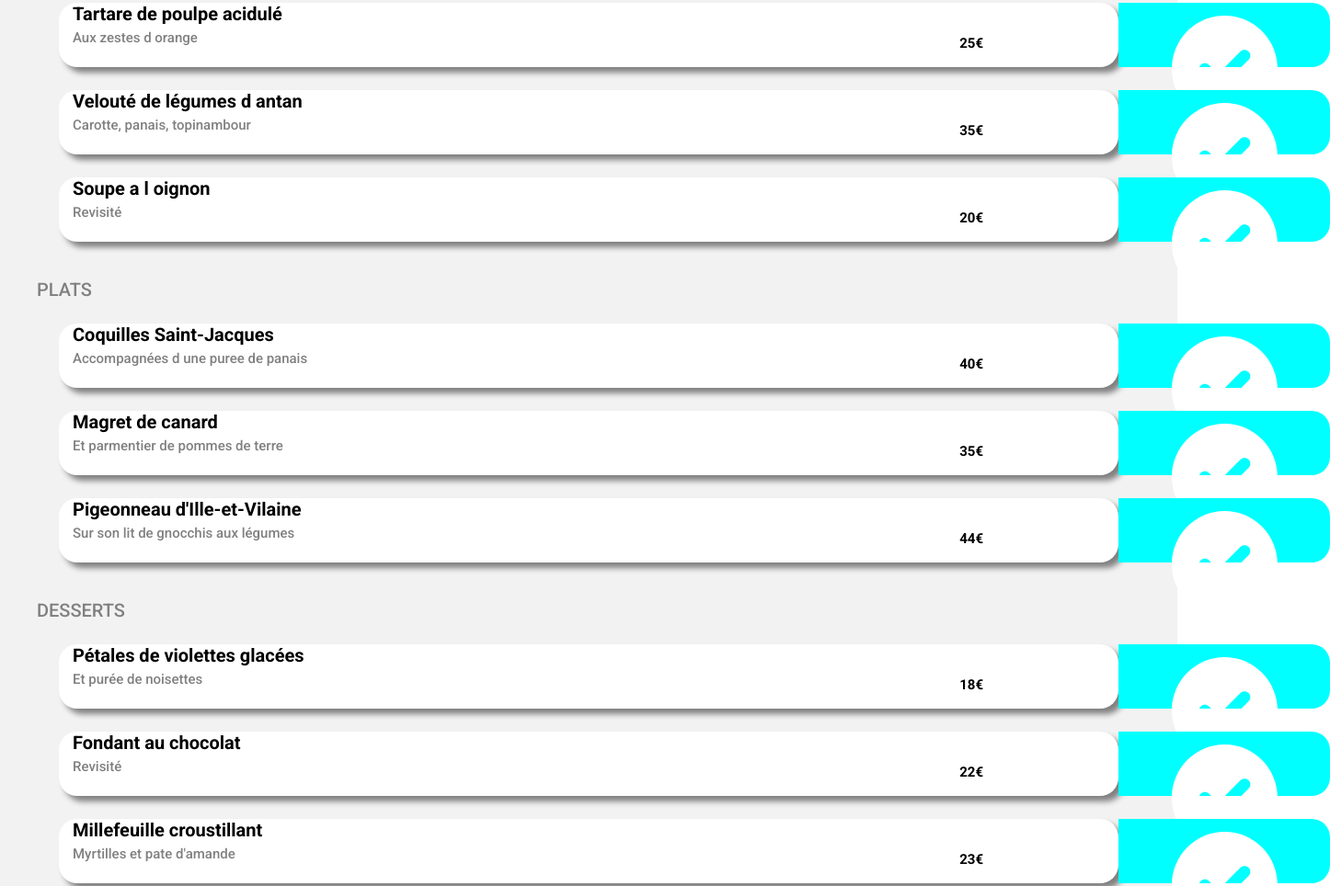
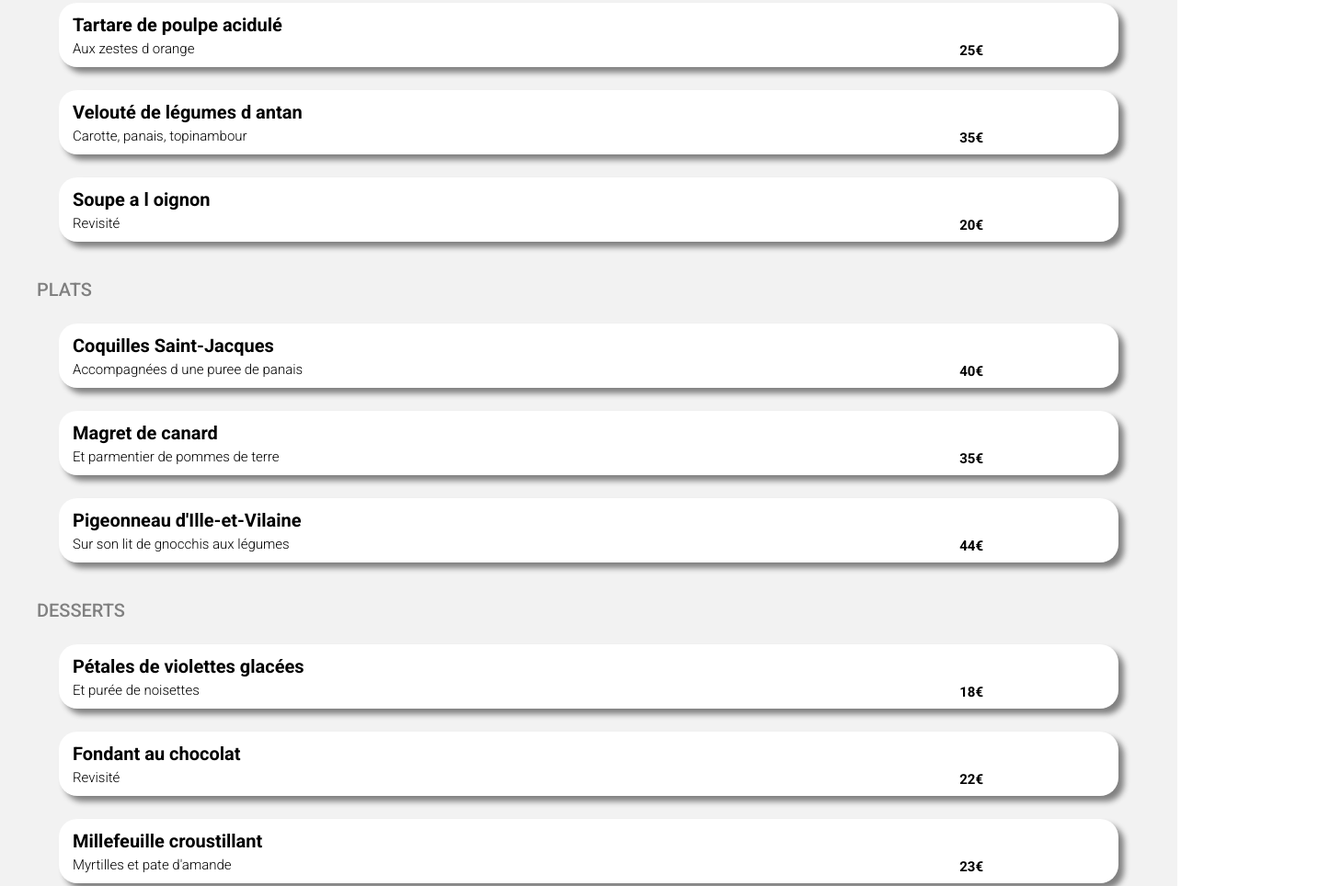
Before and after one commit to Eddy07999/Eddy_Leullier_3_04112021, a plain HTML site: page page1.html in a window 1280 px wide. Shown: the part 463-1427 px from the top of the page at 92% size, 1446 px wide, since content can reach past the window. Drawn offline with Linux system fonts and the light colour scheme; a web font is replaced by a local one.

Commit message:
26octobre

```diff
--- a/page1.css
+++ b/page1.css
@@ -58,8 +58,9 @@ header i{
 	border-radius: 30px 30px 0px 0px;
 
 }
-.menu_a_la_francaise article{
-	overflow: ;
+.menu_a_la_francaise article {
+	position: relative;
+	overflow: hidden;
 	margin: auto;
 	margin-top: 25px;
 	box-shadow: 6px 6px 6px grey;
@@ -68,16 +69,15 @@ header i{
 	width: 90%;
 	height: 70px;
 	animation: slide 4s ,move 2s;
-	position: relative;
-
-
 
 }
 
 
+
+
 /**************************************************/
 
-.menu_a_la_francaise article::before{
+.menu_a_la_francaise article:before{
 	content: "";
 
 	position: absolute;
@@ -87,26 +87,26 @@ header i{
 	height: 100%;
 	top:0;
 	right: -20%;
-	transition: transform .3s linear;
+	transition: .3s ;
 }
-.menu_a_la_francaise article::after{
+.menu_a_la_francaise article:after{
 	content:url(./images/circle-check-solid-white.svg) ;
 
 	position: absolute;
 	right: -15%;
-	top: 20%;
+	top: 20px;
 	/*z-index: 2;*/
 	width: 10%;
-
-	transition: transform .3s linear;
+	transition: .3s ;
 
 }
 
 
-.menu_a_la_francaise article a:hover::before{
-	transform: translateX(20%);
+
+.menu_a_la_francaise article:hover:before{
+	transform: translateX(-100%);
 }
-.menu_a_la_francaise article a:hover::after{
+.menu_a_la_francaise article:hover:after{
 	transform: translateX(-190%) rotate(1turn);
 }
 
@@ -135,12 +135,14 @@ header i{
 	color: black;
 	font-size: 20px;
 	padding-left: 15px;
+	margin-top: 12px;
 	margin-bottom: 0px;
+
 }
 .menu_a_la_francaise p{
 	padding-left: 15px;
-	font-weight: normal;
-	color: grey;
+	font-weight: 200;
+	color: black;
 	margin-top: 5px;
 	font-size: 15px;
 }
@@ -148,69 +150,19 @@ a{
 	text-decoration: none;
 	cursor: pointer;
 }
-.menu_a_la_francaise #prix_entree_1{
+.menu_a_la_francaise .prix{
 	position: absolute;
 	padding-left: 85%;
-	top: 30px;
+	top: 38px;
 	color: #000;
 	font-weight: bold;
+	transition: .3s;
 }
-.menu_a_la_francaise #prix_entree_2{
-	position: absolute;
-	padding-left: 85%;
-	top: 30px;
-	color: #000;
-	font-weight: bold;
+.menu_a_la_francaise .prix:hover{
+	transform: translateX(-20%);
+
 }
-.menu_a_la_francaise #prix_entree_3{
-	position: absolute;
-	padding-left: 85%;
-	top: 30px;
-	color: #000;
-	font-weight: bold;
-}
-.menu_a_la_francaise #prix_plat_1{
-	position: absolute;
-	padding-left: 85%;
-	top: 30px;
-	color: #000;
-	font-weight: bold;
-}
-.menu_a_la_francaise #prix_plat_2{
-	position: absolute;
-	padding-left: 85%;
-	top: 30px;
-	color: #000;
-	font-weight: bold;
-}
-.menu_a_la_francaise #prix_plat_3{
-	position: absolute;
-	padding-left: 85%;
-	top: 30px;
-	color: #000;
-	font-weight: bold;
-}
-.menu_a_la_francaise #prix_dessert_1{
-	position: absolute;
-	padding-left: 85%;
-	top: 30px;
-	color: #000;
-	font-weight: bold;
-}
-.menu_a_la_francaise #prix_dessert_2{
-	position: absolute;
-	padding-left: 85%;
-	top: 30px;
-	color: #000;
-	font-weight: bold;
-}
-.menu_a_la_francaise #prix_dessert_3{
-	position: absolute;
-	padding-left: 85%;
-	top: 30px;
-	color: #000;
-	font-weight: bold;
-}
+
 #commander{
 	display: flex;
 	align-items: center;
@@ -268,3 +220,16 @@ footer article p{
 	padding-left: 30px;
 	color: white;
 }
+/*********responsive**************/
+
+@media screen and(min-width: 768px){
+	header h1{
+		color: red;
+	}
+	.menu_a_la_francaise article{
+		height: 200px;
+		width: 60%;
+		color: red;
+	}
+
+}
--- a/page1.html
+++ b/page1.html
@@ -24,50 +24,50 @@
 			<h1>A la francaise</h1>
 
 			<h2>ENTRÉES</h2>
-			<article><a href="#">
+			<article>
 				<h3>Tartare de poulpe acidulé</h3>
 				<p>Aux zestes d orange</p>
-				<p id="prix_entree_1">25€</p><span></span></a>
+				<p class="prix">25€</p><span></span>
 			</article>
-			<article><a href="#">
+			<article>
 				<h3>Velouté de légumes d antan</h3>
 				<p>Carotte, panais, topinambour</p>
-				<p id="prix_entree_2">35€</p></a>
+				<p class="prix">35€</p>
 			</article>
-			<article><a href="#">
+			<article>
 				<h3>Soupe a l oignon</h3>
 				<p>Revisité</p>
-				<p id="prix_entree_3">20€</p></a>
+				<p class="prix">20€</p>
 			</article>
 			<h2>PLATS</h2>
-			<article><a href="#">
+			<article>
 				<h3>Coquilles Saint-Jacques</h3>
 				<p>Accompagnées d une puree de panais</p>
-				<p id="prix_plat_1">40€</p></a>
-			</article><a href="#" id="">
+				<p class="prix">40€</p>
+			</article>
 			<article><h3>Magret de canard</h3>
 				<p>Et parmentier de pommes de terre</p>
-					<p id="prix_plat_2">35€</p></a></article>
-					<article><a href="#">
+				<p class="prix">35€</p></article>
+				<article>
 					<h3>Pigeonneau d'Ille-et-Vilaine</h3>
 					<p>Sur son lit de gnocchis aux légumes</p>
-						<p id="prix_plat_3">44€</p></a>
+					<p class="prix">44€</p>
 				</article>
 				<h2>DESSERTS</h2>
-					<article><a href="#">
+				<article>
 					<h3>Pétales de violettes glacées</h3>
 					<p>Et purée de noisettes</p>
-						<p id="prix_dessert_1">18€</p></a>
+					<p class="prix">18€</p>
 				</article>
-					<article><a href="#">
+				<article>
 					<h3>Fondant au chocolat</h3>
 					<p>Revisité</p>
-						<p id="prix_dessert_2">22€</p></a>
+					<p class="prix">22€</p>
 				</article>
-					<article><a href="#">
+				<article>
 					<h3>Millefeuille croustillant</h3>
 					<p>Myrtilles et pate d'amande</p>
-						<p id="prix_dessert_3">23€</p></a>
+					<p class="prix">23€</p>
 				</article>
 				<button id="commander">Commander</button>
 			</section>
--- a/styles.css
+++ b/styles.css
@@ -28,13 +28,9 @@ body{
 	align-items: center;
 	background-color:black ;
 	position: absolute;
-
 	animation: disappear 3s  2s linear ,disappear_2 0s 5s linear;
-
 	animation-fill-mode: forwards;
 	z-index: 2;
-
-
 
 }
 .spinner{
@@ -210,6 +206,7 @@ h1{ font-weight: normal;
 	padding-left: 20px;
 	padding-top: 25px;
 	font-size: 23px;
+	z-index: 1;
 
 }
 #fonctionnement p{
@@ -226,7 +223,6 @@ h1{ font-weight: normal;
 	height: 70px;
 	left: 30px;
 	padding-left: 40px;
-	z-index: -1;
 	border: none;
 	border-radius: 20px;
 	box-shadow: 6px 6px 6px rgb(206, 206, 206);
@@ -234,13 +230,22 @@ h1{ font-weight: normal;
 	font-weight: bold;
 	font-size: 14px;
 	background: #F2F2F2;
+	transition: 1.5s;
 
 
 
 }
-/*a:hover{
+
+
+
+#fonctionnement button:hover{
+	height: 70px;
+	width: 80%;
+	box-shadow: 1px 0px 1px #FF79DA;
+	border-radius: 20px;
 	background: #F1DDF4 ;
-	}*/
+
+}
 nav ul i{
 	color: #9356dc;
 	font-size: 30px;
@@ -263,6 +268,7 @@ h1{ font-weight: normal;
 	background-color: #F2F2F2;
 }
 #restaurant a{
+
 	text-decoration: none;
 	color: #000;
 }
@@ -280,17 +286,16 @@ h1{ font-weight: normal;
 	border-radius: 20px;
 	box-shadow: 6px 6px 6px grey;
 	background-color: white;
-
 	width: 90%;
 	height: 280px;
 }
-	a{
-		width: 100%;
-
+#restaurant a{
+	width:100%;
 }
 #restaurant img{
 	border-radius: 20px 20px 0px 0px;
 	height: 200px;
+	width: 100%;
 }
 #restaurant h3{
 	margin-top: 15px;
@@ -355,8 +360,13 @@ h1{ font-weight: normal;
 
 
 
-	/* responsive*/
+/******************** responsive********************/
+
+
+
+
 @media screen and (min-width: 768px){
+
 	main{
 		display: flex;
 	}
@@ -382,6 +392,7 @@ h1{ font-weight: normal;
 	}
 	#restaurant h2{
 		position: absolute;
-			display: block;
+
 	}
+
 }
```
Also changed, not shown: index.html (+7 -7 lines). Lines whose indentation alone changed are shown as unchanged.
